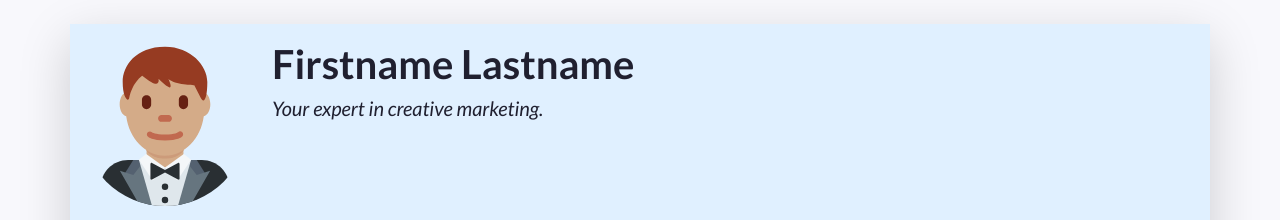
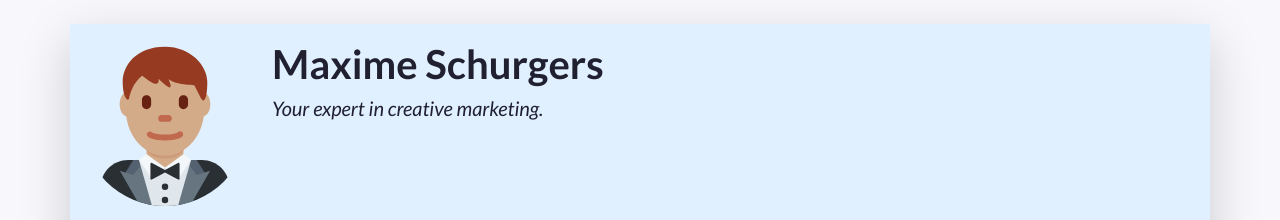
Before and after one commit to MaximeSchurgers/MaximeSchurgersCV, a plain HTML site: page index.html in a window 1280 px wide. Shown: the top 220 px of the page. Drawn offline with nearby package versions, Linux system fonts and the light colour scheme.

Commit message:
Update index.html
Edit name

```diff
--- a/index.html
+++ b/index.html
@@ -54,7 +54,7 @@
           A container to wrap around your name and tagline. Full-width at small size, then columns of increasing size.
         -->
         <div class="col-12 col-sm-8 col-md-9 col-lg-10 my-3 header-content">
-          <h1 class="fw-bolder">Firstname Lastname</h1>
+          <h1 class="fw-bolder">Maxime Schurgers</h1>
           <h5 class="fst-italic tagline">Your expert in creative marketing.</h5>
         </div>
       </header>
```
